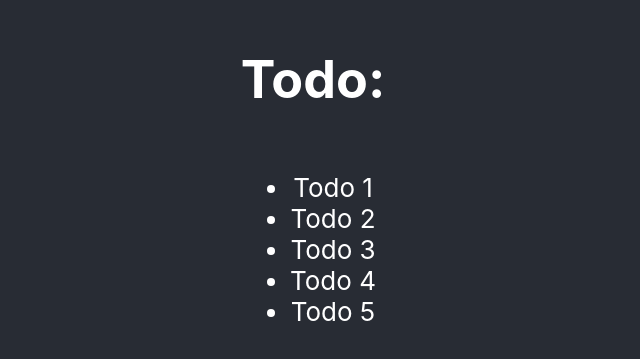
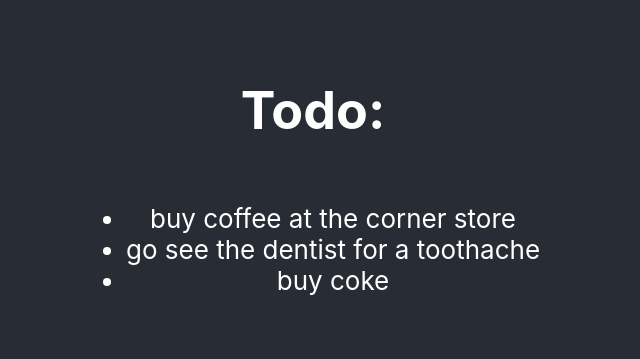
Before and after one commit to jmr85/react-ts-todo-app, a React (Create React App) app: page / in a window 1280 px wide. Shown: the part 217-576 px from the top of the page, without its empty margins (327-967 px from the left). Built offline with nearby package versions, Linux system fonts and the light colour scheme.

Commit message:
print TodoList with map

```diff
--- a/src/todo/components/TodoList.tsx
+++ b/src/todo/components/TodoList.tsx
@@ -1,13 +1,24 @@
-import React from 'react'
+import { useContext } from 'react'
+import { TodoContext } from '../context/TodoContext';
 
 export const TodoList = () => {
+
+    const {todoState} = useContext(TodoContext)
+    const {todos} = todoState;
+    console.log("todos: ", todos);
+
   return (
     <ul>
-            <li>Todo 1</li>
-            <li>Todo 2</li>
-            <li>Todo 3</li>
-            <li>Todo 4</li>
-            <li>Todo 5</li>
+        {
+            todos.map(todo =>
+                <li
+                    key={todo.id}
+                >
+                    {todo.description}
+                </li>
+            )
+        }
+
     </ul>
   )
 }
--- a/src/todo/context/TodoContext.tsx
+++ b/src/todo/context/TodoContext.tsx
@@ -1,3 +1,8 @@
 import { createContext } from "react";
+import { TodoState } from '../interfaces/interfaces';
 
-export const TodoContext = createContext({});
+export type TodoContextProps = {
+    todoState: TodoState
+}
+
+export const TodoContext = createContext<TodoContextProps>({} as TodoContextProps);
```
